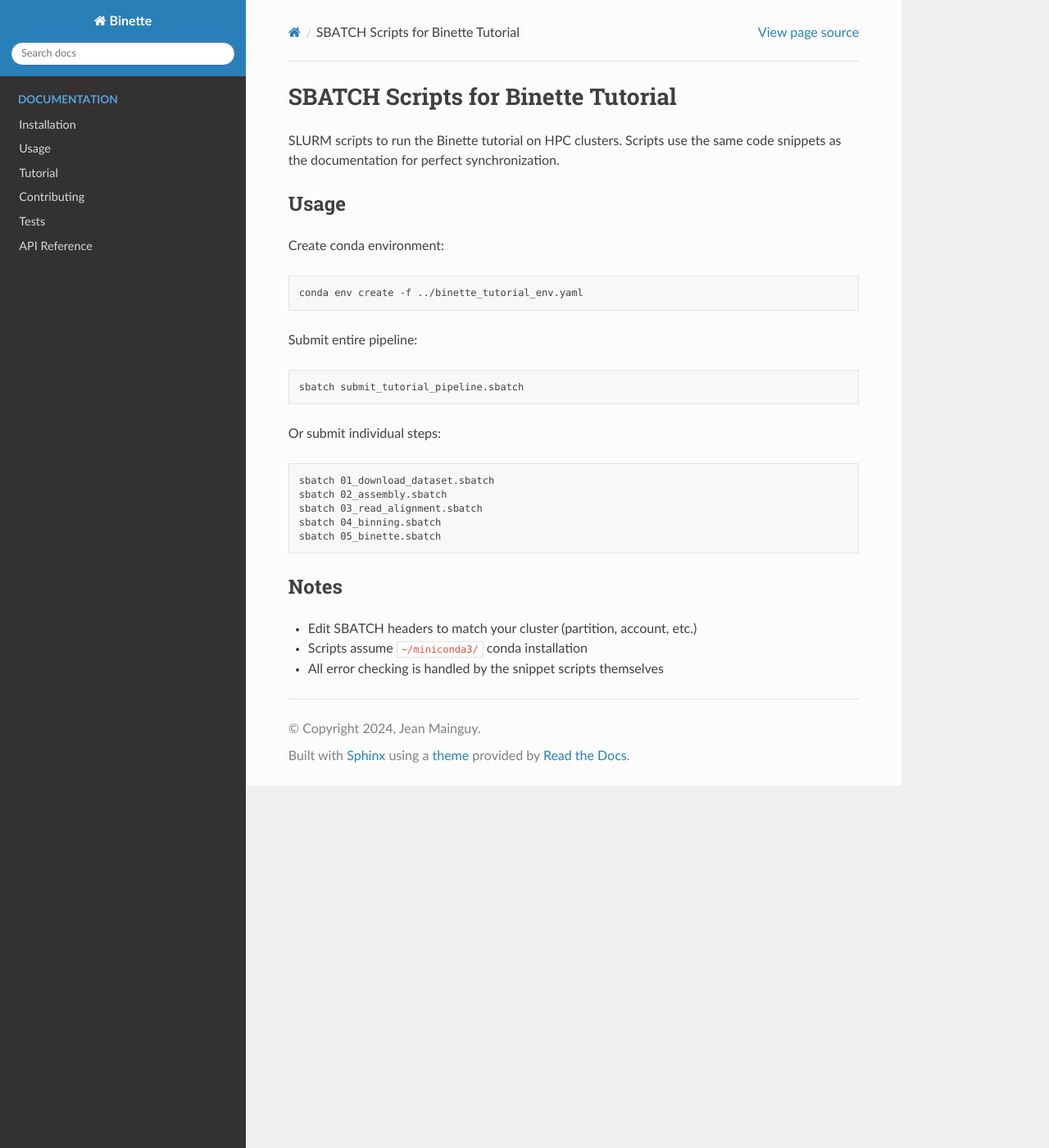
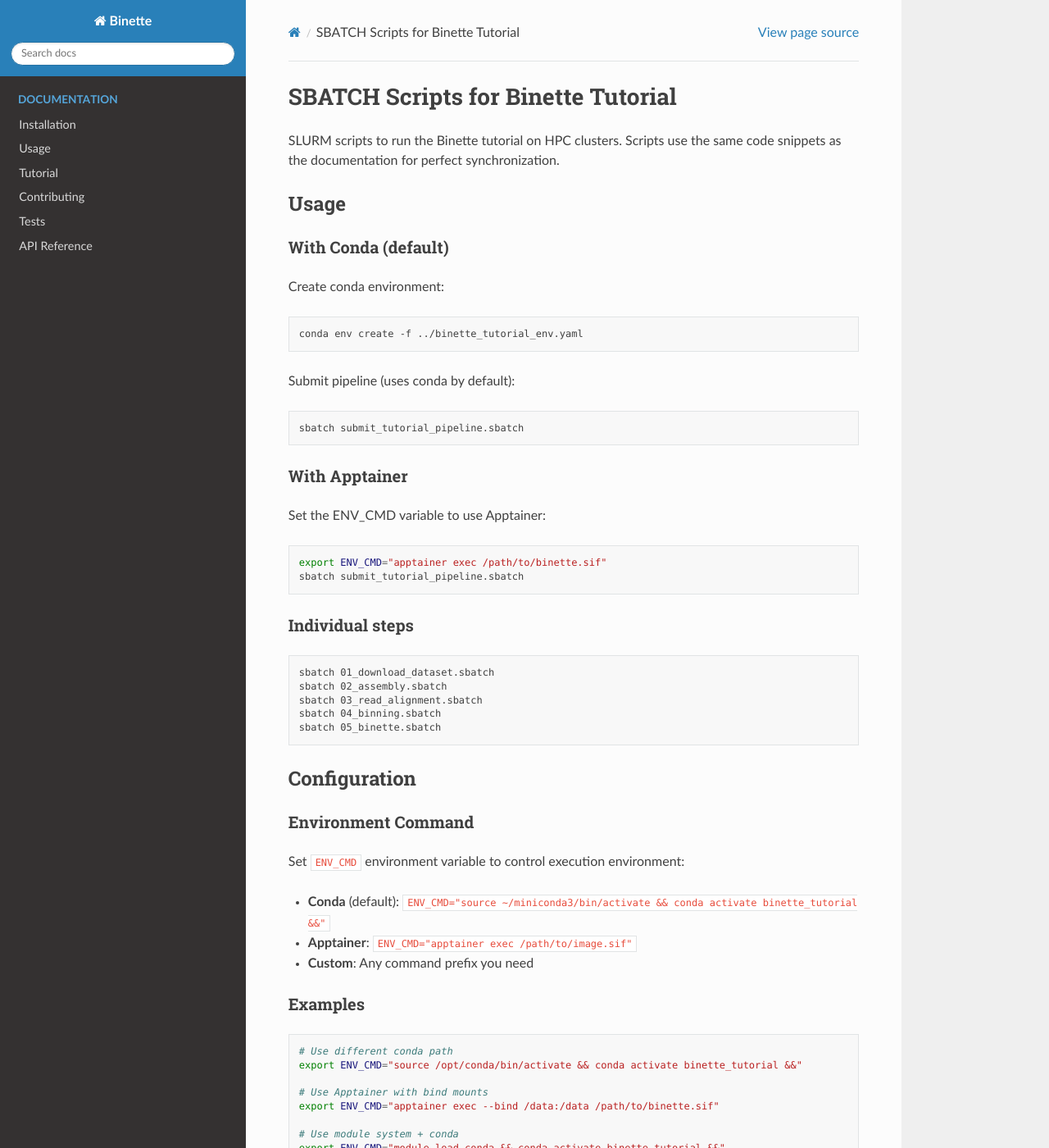
Before and after one commit to genotoul-bioinfo/Binette, a Sphinx documentation site: the page built from docs/tutorial/sbatch_scripts/README.md, in a window 1280 px wide and 1400 px high. Shown: the whole window at 82% size. Built offline with Sphinx 7.4.7 and the Read the Docs theme 3.1.0, drawn with Linux system fonts in a browser that asks for light colours; some of the changed text lies outside the part shown.

Commit message:
update tutorial

````diff
--- a/docs/tutorial/sbatch_scripts/README.md
+++ b/docs/tutorial/sbatch_scripts/README.md
@@ -4,17 +4,25 @@ SLURM scripts to run the Binette tutorial on HPC clusters. Scripts use the same
 
 ## Usage
 
+### With Conda (default)
 Create conda environment:
 ```bash
 conda env create -f ../binette_tutorial_env.yaml
 ```
 
-Submit entire pipeline:
+Submit pipeline (uses conda by default):
 ```bash
 sbatch submit_tutorial_pipeline.sbatch
 ```
 
-Or submit individual steps:
+### With Apptainer
+Set the ENV_CMD variable to use Apptainer:
+```bash
+export ENV_CMD="apptainer exec /path/to/binette.sif"
+sbatch submit_tutorial_pipeline.sbatch
+```
+
+### Individual steps
 ```bash
 sbatch 01_download_dataset.sbatch
 sbatch 02_assembly.sbatch
@@ -23,8 +31,28 @@ sbatch 04_binning.sbatch
 sbatch 05_binette.sbatch
 ```
 
+## Configuration
+
+### Environment Command
+Set `ENV_CMD` environment variable to control execution environment:
+
+- **Conda** (default): `ENV_CMD="source ~/miniconda3/bin/activate && conda activate binette_tutorial &&"`
+- **Apptainer**: `ENV_CMD="apptainer exec /path/to/image.sif"`
+- **Custom**: Any command prefix you need
+
+### Examples
+```bash
+# Use different conda path
+export ENV_CMD="source /opt/conda/bin/activate && conda activate binette_tutorial &&"
+
+# Use Apptainer with bind mounts
+export ENV_CMD="apptainer exec --bind /data:/data /path/to/binette.sif"
+
+# Use module system + conda
+export ENV_CMD="module load conda && conda activate binette_tutorial &&"
+```
+
 ## Notes
 
 - Edit SBATCH headers to match your cluster (partition, account, etc.)
-- Scripts assume `~/miniconda3/` conda installation
 - All error checking is handled by the snippet scripts themselves
````
Also changed, not shown: docs/tutorial/analyse_binette_result.ipynb, 8 other files.
